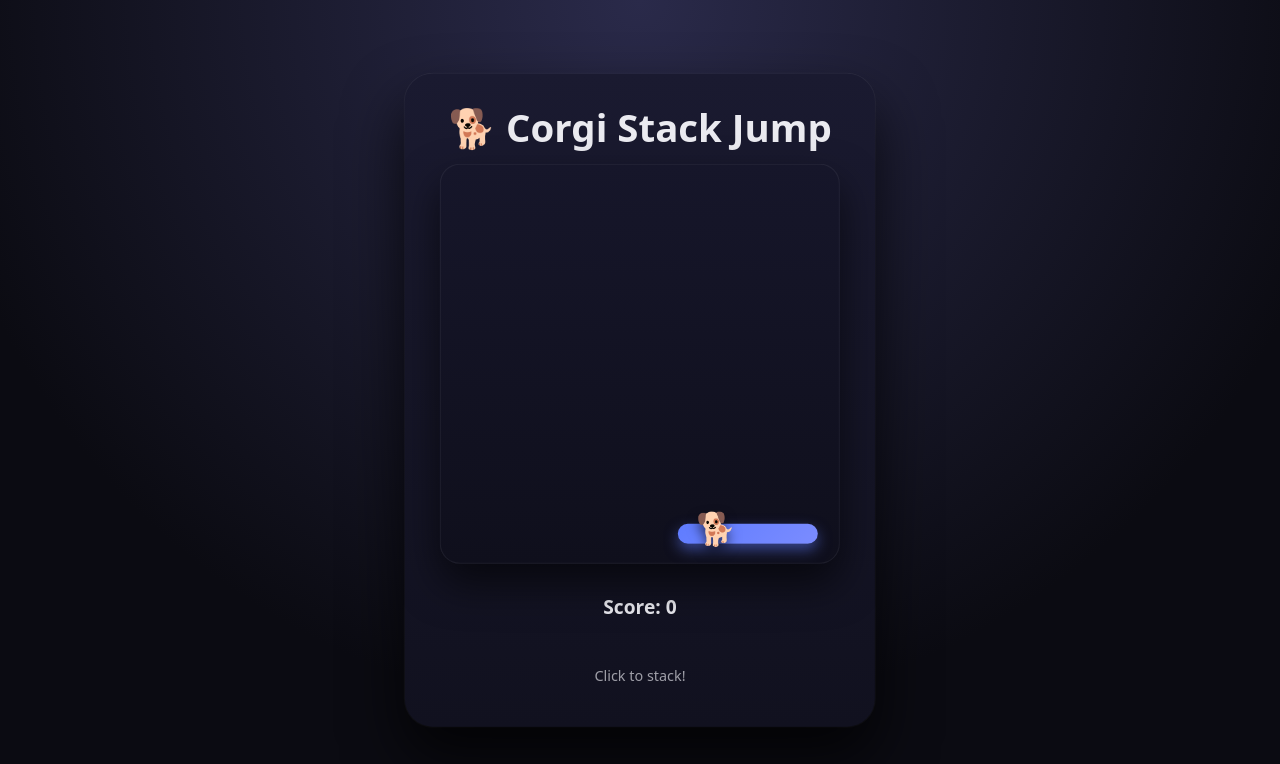
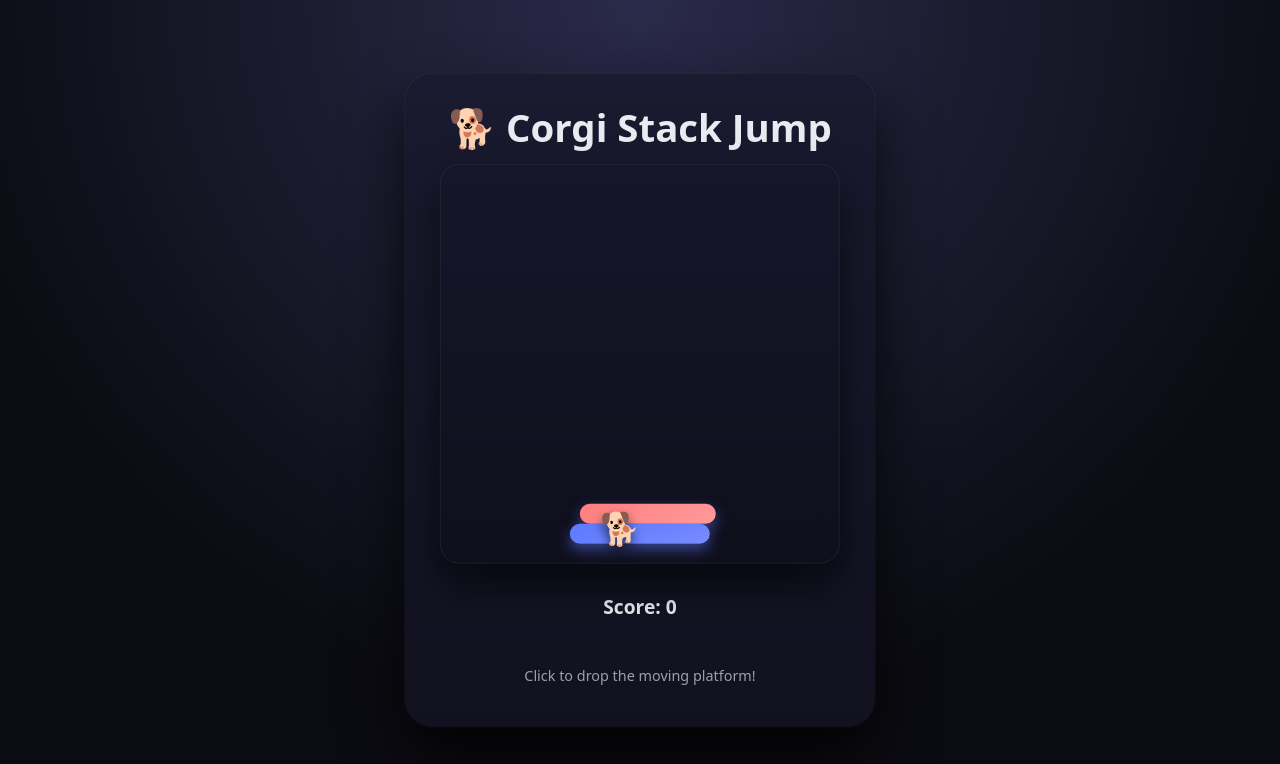
Before and after one commit to brendanbobryk/corgi-stack-jump, a React (Vite) app in the folder corgi-stack-jump/: page / in a window 1280 px wide. Shown: the top 764 px of the page. Built offline with nearby package versions, Linux system fonts and the light colour scheme.

Commit message:
updated new platform colour

```diff
--- a/corgi-stack-jump/src/App.css
+++ b/corgi-stack-jump/src/App.css
@@ -62,6 +62,10 @@ h1 {
   transition: top 0.15s ease, left 0.15s ease, width 0.15s ease;
 }
 
+.platform.moving {
+  background: linear-gradient(135deg, #ff7f7f, #ff9999);
+}
+
 .corgi {
   position: absolute;
   font-size: 2rem;
--- a/corgi-stack-jump/src/App.jsx
+++ b/corgi-stack-jump/src/App.jsx
@@ -5,60 +5,77 @@ const PLATFORM_HEIGHT = 20
 const MOVE_SPEED = 2
 const GAME_WIDTH = 400
 const BASE_PLATFORM_WIDTH = 140
-const PLATFORM_SHRINK_STEP = 4 // px per stack
+const PLATFORM_SHRINK_STEP = 4
+const MIN_PLATFORM_WIDTH = 60
 
 function App() {
   const [platforms, setPlatforms] = useState([{ x: 130, y: 360, width: BASE_PLATFORM_WIDTH }])
+  const [movingPlatform, setMovingPlatform] = useState(null)
   const [direction, setDirection] = useState(1)
   const [gameOver, setGameOver] = useState(false)
   const [score, setScore] = useState(0)
 
+  // Dog always on last stable platform
+  const topPlatform = platforms.at(-1)
+  const corgiX = topPlatform.x + 30
+  const corgiY = topPlatform.y - 20
+
+  // Auto-spawn new moving platform if none exists
   useEffect(() => {
     if (gameOver) return
+    if (!movingPlatform) {
+      const newWidth = Math.max(MIN_PLATFORM_WIDTH, topPlatform.width - PLATFORM_SHRINK_STEP)
+      const newY = topPlatform.y - PLATFORM_HEIGHT
+      setMovingPlatform({ x: 0, y: newY, width: newWidth })
+      setDirection(1)
+    }
+  }, [movingPlatform, topPlatform, gameOver])
+
+  // Move the sliding platform
+  useEffect(() => {
+    if (!movingPlatform || gameOver) return
 
     const interval = setInterval(() => {
-      setPlatforms(prev => {
-        const top = prev.at(-1)
-        let newX = top.x + direction * MOVE_SPEED
+      setMovingPlatform(prev => {
+        let newX = prev.x + direction * MOVE_SPEED
+        let newDir = direction
 
         if (newX <= 0) {
           newX = 0
-          setDirection(1)
+          newDir = 1
         }
-        if (newX >= GAME_WIDTH - top.width) {
-          newX = GAME_WIDTH - top.width
-          setDirection(-1)
+        if (newX >= GAME_WIDTH - prev.width) {
+          newX = GAME_WIDTH - prev.width
+          newDir = -1
         }
 
-        return [...prev.slice(0, -1), { ...top, x: newX, width: top.width }]
+        setDirection(newDir)
+        return { ...prev, x: newX }
       })
     }, 16)
 
     return () => clearInterval(interval)
-  }, [direction, gameOver])
+  }, [movingPlatform, direction, gameOver])
 
-  const jump = () => {
-    if (gameOver) return
+  // Drop the moving platform
+  const drop = () => {
+    if (!movingPlatform || gameOver) return
 
-    const top = platforms.at(-1)
-    const prev = platforms.at(-2)
-
-    // Misalignment check
-    if (prev && Math.abs(top.x - prev.x) > top.width * 0.6) {
+    const overlap = Math.abs(movingPlatform.x - topPlatform.x)
+    if (overlap > topPlatform.width * 0.6) {
       setGameOver(true)
       return
     }
 
-    // Shrink the next platform
-    const newWidth = Math.max(60, top.width - PLATFORM_SHRINK_STEP)
-    const newY = top.y - PLATFORM_HEIGHT
-
-    setPlatforms(p => [...p, { x: top.x, y: newY, width: newWidth }])
+    // Add to stable platforms
+    setPlatforms(p => [...p, { ...movingPlatform }])
+    setMovingPlatform(null)
     setScore(s => s + 1)
   }
 
   const reset = () => {
     setPlatforms([{ x: 130, y: 360, width: BASE_PLATFORM_WIDTH }])
+    setMovingPlatform(null)
     setDirection(1)
     setGameOver(false)
     setScore(0)
@@ -66,25 +83,31 @@ function App() {
 
   return (
     <div className="center-wrapper">
-      <div className="card" onClick={jump}>
+      <div className="card" onClick={drop}>
         <h1>🐕 Corgi Stack Jump</h1>
 
         <div className="game">
           {platforms.map((p, i) => (
             <div
-              key={i}
+              key={`stable-${i}`}
               className="platform"
               style={{ left: p.x, top: p.y, width: p.width }}
             />
           ))}
 
-          <div
-            className="corgi"
-            style={{
-              left: platforms.at(-1).x + 30,
-              top: platforms.at(-1).y - 20 // lowered slightly so dog sits on top
-            }}
-          >
+          {movingPlatform && (
+            <div
+              className="platform moving"
+              style={{
+                left: movingPlatform.x,
+                top: movingPlatform.y,
+                width: movingPlatform.width
+              }}
+            />
+          )}
+
+          {/* Dog stays on last stable platform */}
+          <div className="corgi" style={{ left: corgiX, top: corgiY }}>
             🐕
           </div>
 
@@ -97,7 +120,7 @@ function App() {
         </div>
 
         <p className="score">Score: {score}</p>
-        <p className="hint">Click to stack!</p>
+        <p className="hint">Click to drop the moving platform!</p>
       </div>
     </div>
   )
```
